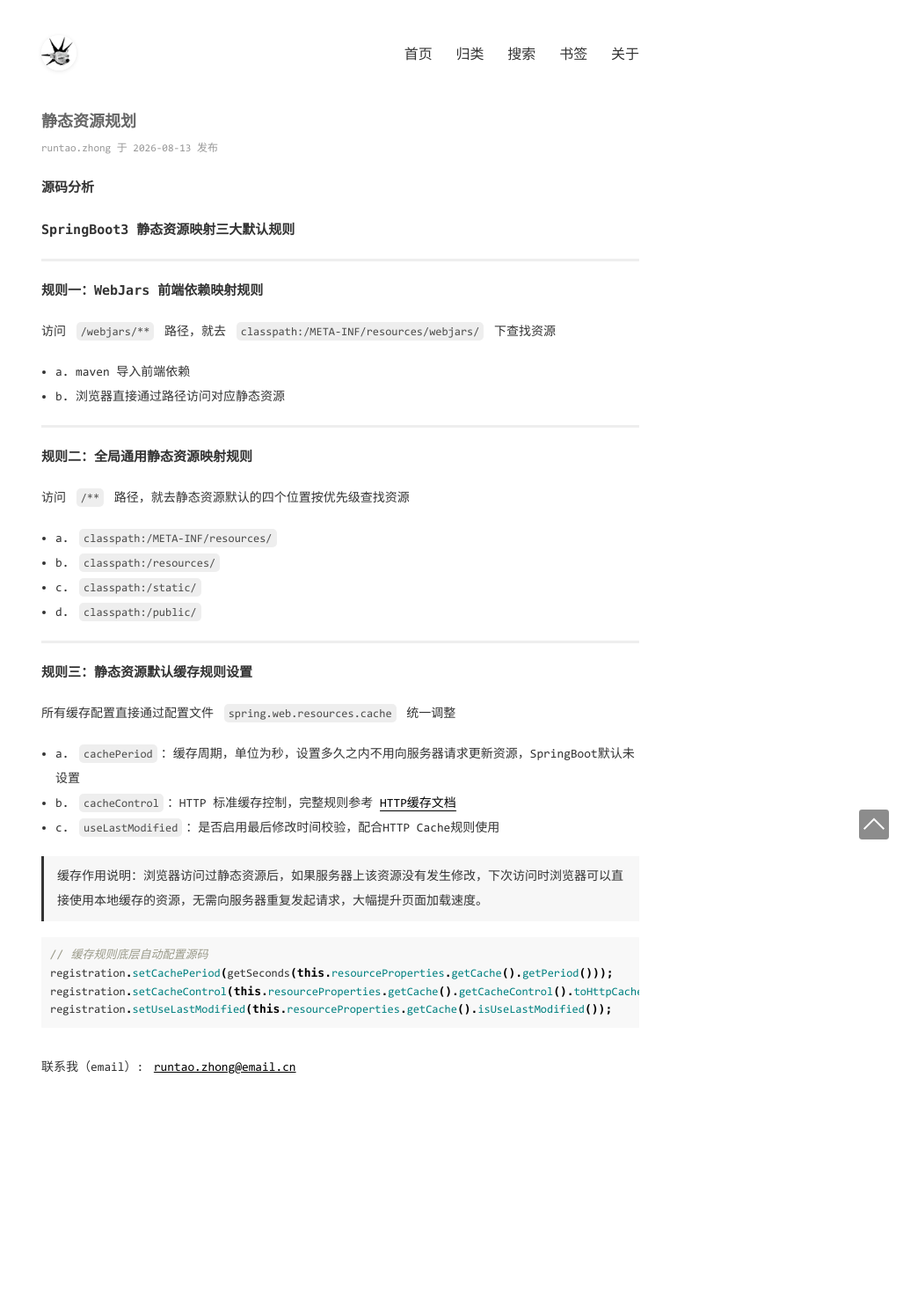
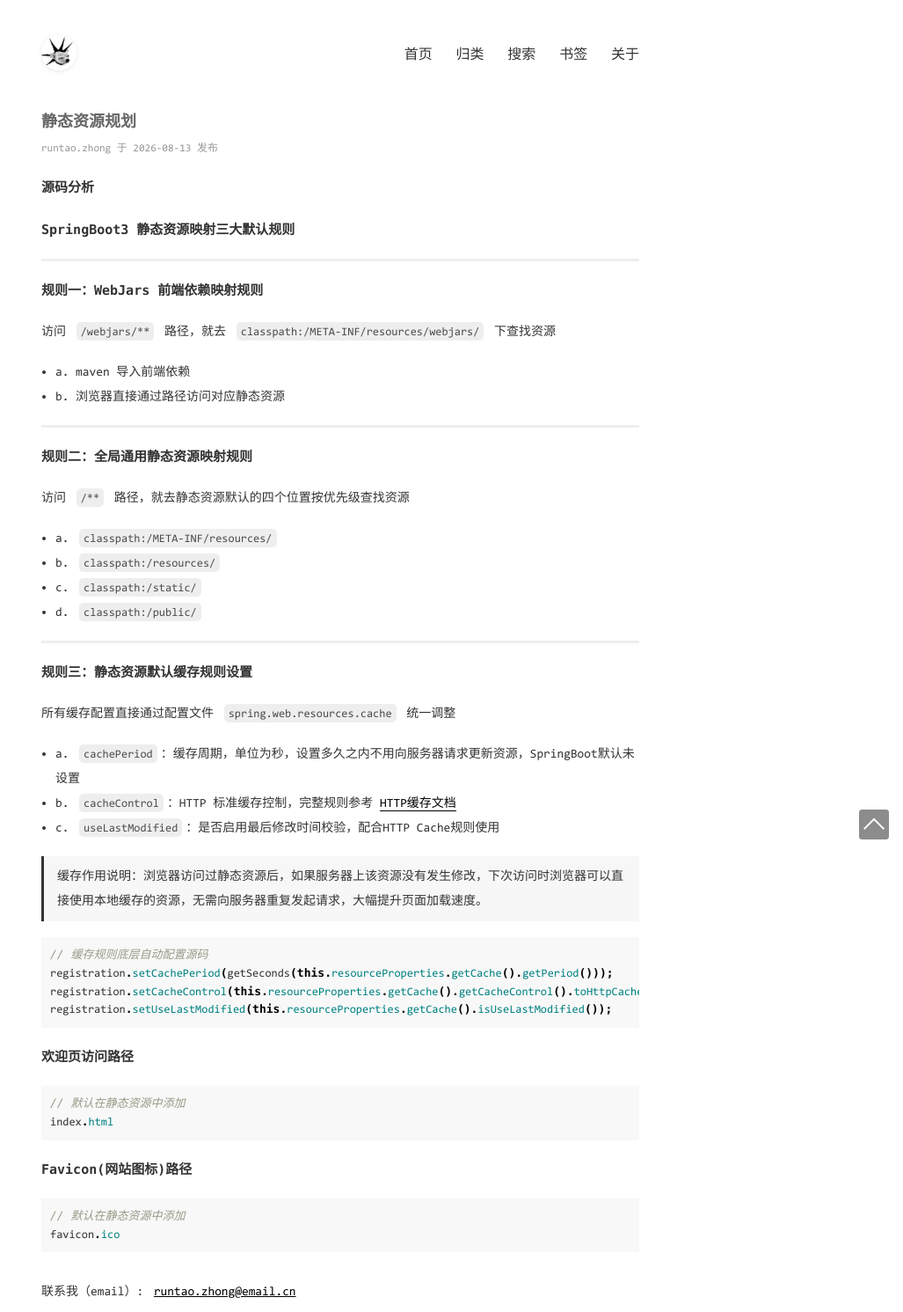
Before and after one commit to zhongruntao/zhongruntao.github.io, a Jekyll site: the page built from _posts/2026-08-14-Static-resource-planning.md, in a window 1280 px wide. Shown: the whole page at 88% size, without its empty margins (253-1280 px from the left). Built offline with Jekyll 4.4.1, drawn with Linux system fonts in a browser that asks for light colours; before the commit the page ends 1236 px from its top, so only the background shows below that.

Commit message:
docs(post): 更新静态资源配置文档
- 添加欢迎页访问路径配置说明
- 添加Favicon网站图标路径配置说明
- 补充静态资源配置示例代码

`````diff
--- a/_posts/2026-08-14-Static-resource-planning.md
+++ b/_posts/2026-08-14-Static-resource-planning.md
@@ -47,4 +47,17 @@ date: 2026-08-13
 registration.setCachePeriod(getSeconds(this.resourceProperties.getCache().getPeriod()));
 registration.setCacheControl(this.resourceProperties.getCache().getCacheControl().toHttpCacheControl());
 registration.setUseLastModified(this.resourceProperties.getCache().isUseLastModified());
+````
+#### 欢迎页访问路径
+
+```java
+// 默认在静态资源中添加
+index.html
 ```
+
+#### Favicon(网站图标)路径
+
+```java
+// 默认在静态资源中添加
+favicon.ico
+```
`````
